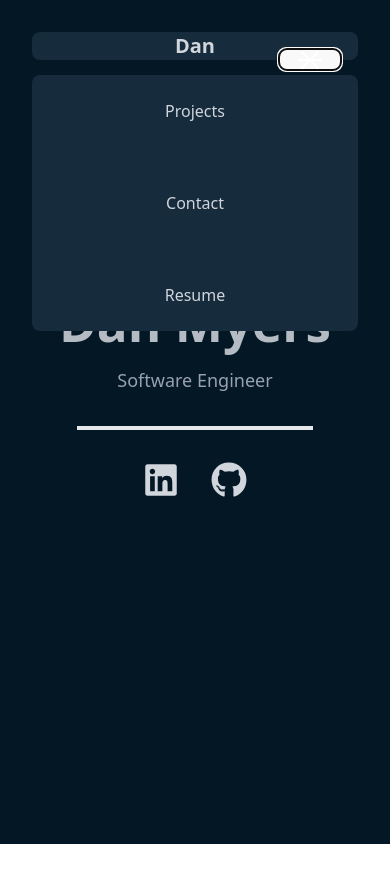
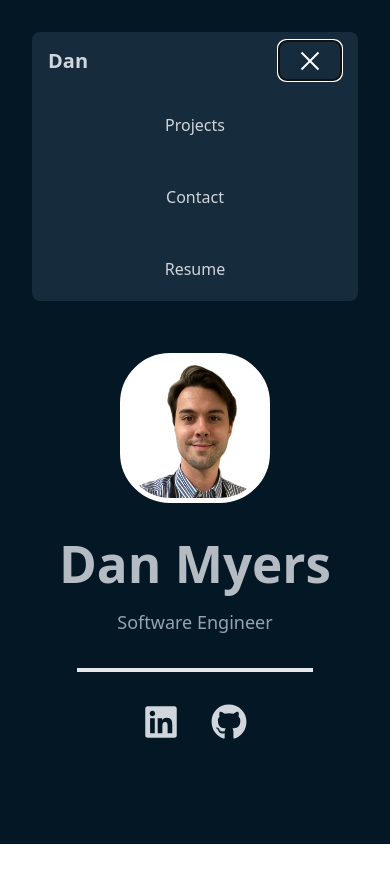
Before and after one commit to DanMyers300/danmyers.net, a React (Vite) app: page / in a window 390 px wide. Both pictures are taken after a click on the button "Toggle navigation". Shown: the top 882 px of the page. Before the commit the page ends 844 px from the top, so only its background shows below. Built offline with nearby package versions, Linux system fonts and the light colour scheme.

Commit message:
fixed mobile button

```diff
--- a/src/components/Header.tsx
+++ b/src/components/Header.tsx
@@ -1,38 +1,25 @@
-import { Link } from 'react-router-dom';
-import React, { useRef, useEffect, useState } from 'react';
-import { isMobile } from 'react-device-detect';
-import resume from '/src/assets/Resume.pdf';
+import { Link } from "react-router-dom";
+import React, { useState } from "react";
+import { isMobile } from "react-device-detect";
+import resume from "/src/assets/Resume.pdf";
 
 const Header: React.FC = () => {
   const [isNavOpen, setIsNavOpen] = useState(false);
-  const navToggleRef = useRef<HTMLButtonElement | null>(null);
-  const navWrapperRef = useRef<HTMLUListElement | null>(null);
 
-  useEffect(() => {
-    const navToggle = navToggleRef.current;
-
-    const handleClick = () => {
-      setIsNavOpen(!isNavOpen);
-    };
-
-    navToggle?.addEventListener('click', handleClick);
-
-    return () => {
-      navToggle?.removeEventListener('click', handleClick);
-    };
-  }, [isNavOpen]);
-
-  const handleMenuClick = (title: string, e: React.MouseEvent<HTMLAnchorElement>) => {
-    if (title === 'resume' && isMobile) {
+  const handleMenuClick = (
+    title: string,
+    e: React.MouseEvent<HTMLAnchorElement>
+  ) => {
+    if (title === "resume" && isMobile) {
       e.preventDefault();
-      window.open(resume, '_blank', 'noopener,noreferrer');
+      window.open(resume, "_blank", "noopener,noreferrer");
     }
   };
 
   const menuItems = [
-    { title: 'projects', href: '/projects' },
-    { title: 'contact', href: '/contact' },
-    { title: 'resume', href: isMobile ? '#' : '/resume' }
+    { title: "projects", href: "/projects" },
+    { title: "contact", href: "/contact" },
+    { title: "resume", href: isMobile ? "#" : "/resume" }
   ];
 
   const listMenuItems = menuItems.map((item, index) => (
@@ -40,7 +27,7 @@ const Header: React.FC = () => {
       <Link
         to={item.href}
         onClick={(e) => handleMenuClick(item.title, e)}
-        className="block py-6 px-4 text-gray-300 no-underline hover:text-white"
+        className="block py-3 mt-5 sm:py-2 px-4 text-gray-300 no-underline hover:text-white"
       >
         {item.title.charAt(0).toUpperCase() + item.title.slice(1)}
       </Link>
@@ -48,31 +35,50 @@ const Header: React.FC = () => {
   ));
 
   return (
-    <header className="relative bg-[#162b3b] rounded-lg">
+    <header className="relative bg-[#162b3b] rounded-lg py-2">
       <div className="max-w-7xl px-4 mx-auto sm:flex sm:justify-between sm:items-center">
-        <Link to="/" className="font-bold text-xl text-gray-300 no-underline">
-          Dan
-        </Link>
-        <nav>
+        <div className="flex items-center justify-between">
+          <Link
+            to="/"
+            className="font-bold text-xl text-gray-300 no-underline"
+          >
+            Dan
+          </Link>
           <button
-            ref={navToggleRef}
-            className="block sm:hidden absolute right-4 top-4 bg-transparent border-0 cursor-pointer p-2.5"
+            onClick={() => setIsNavOpen((prev) => !prev)}
+            className="block sm:hidden border-0 bg-transparent cursor-pointer p-1.5
+              focus:outline-none appearance-none"
             aria-expanded={isNavOpen}
             type="button"
+            style={{ backgroundColor: "transparent" }}
           >
             <span className="sr-only">Toggle navigation</span>
-            <div className={`w-6 h-0.5 bg-white relative transition-colors duration-300 ${isNavOpen ? 'bg-transparent' : ''}`}>
-              <span className={`absolute w-6 h-0.5 bg-white left-0 transition-transform duration-300 ${isNavOpen ? 'translate-y-0 rotate-45' : '-translate-y-1.5'}`}></span>
-              <span className={`absolute w-6 h-0.5 bg-white left-0 transition-transform duration-300 ${isNavOpen ? 'translate-y-0 -rotate-45' : 'translate-y-1.5'}`}></span>
+            <div className="w-6 h-5 relative flex flex-col justify-center items-center">
+              <span
+                className={`absolute w-6 h-0.5 bg-white transition-all duration-300 ${
+                  isNavOpen ? "rotate-45" : "-translate-y-1"
+                }`}
+              ></span>
+              <span
+                className={`absolute w-6 h-0.5 bg-white transition-all ${
+                  isNavOpen ? "opacity-0" : "opacity-100"
+                }`}
+              ></span>
+              <span
+                className={`absolute w-6 h-0.5 bg-white transition-all duration-300 ${
+                  isNavOpen ? "-rotate-45" : "translate-y-1"
+                }`}
+              ></span>
             </div>
           </button>
+        </div>
+        <nav className="w-full sm:w-auto">
           <ul
-            ref={navWrapperRef}
-            className={`flex gap-5 list-none ${
+            className={`sm:mt-0 flex gap-1 list-none transition-all duration-300 ${
               isNavOpen
-                ? 'flex-col absolute top-full right-0 left-0 z-10 bg-[#162b3b] mt-[15px] opacity-100 rounded-lg visible'
-                : 'flex-col absolute top-full right-0 left-0 z-10 bg-[#162b3b] -translate-y-5 opacity-0 invisible'
-            } sm:flex sm:flex-row sm:static sm:visible sm:opacity-100 sm:translate-y-0`}
+                ? "flex-col bg-[#162b3b] opacity-100 visible"
+                : "flex-col max-h-0 sm:max-h-full overflow-hidden opacity-0 sm:opacity-100 invisible sm:visible"
+            } sm:flex sm:flex-row sm:static`}
           >
             {listMenuItems}
           </ul>
```
